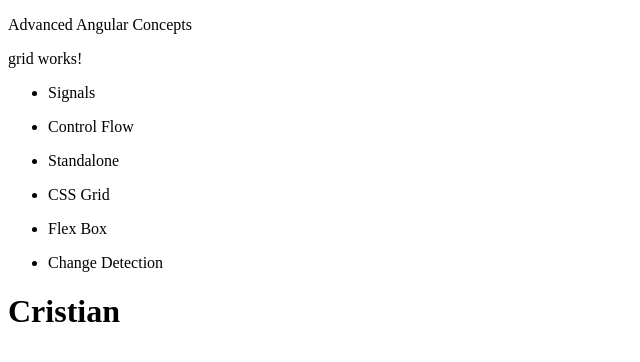
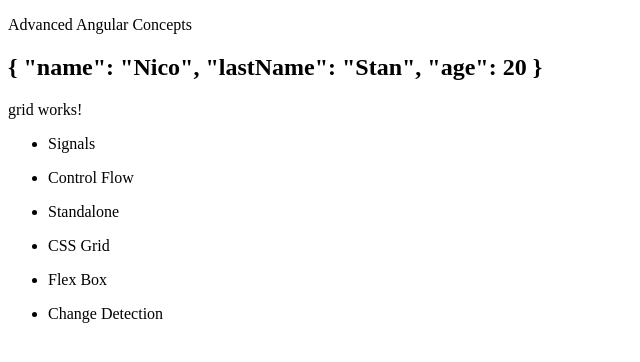
Before and after one commit to CristianSifuentes/angular-sketsh, an Angular app: page / in a window 1280 px wide. Shown: the top 362 px of the page, without its empty margins (0-640 px from the left). Built offline with nearby package versions, Linux system fonts and the light colour scheme.

Commit message:
Adding JsonPipe  into a imports

```diff
--- a/src/app/components/grid/grid.html
+++ b/src/app/components/grid/grid.html
@@ -1,8 +1,9 @@
+
+<h2>{{person | json }}</h2>
+
 <p>grid works!</p>
 <section>
     <ul *ngFor="let item of concepts">
         <li>{{item}}</li>
     </ul>
 </section>
-
-<h1>{{name}}</h1>
--- a/src/app/components/grid/grid.ts
+++ b/src/app/components/grid/grid.ts
@@ -1,9 +1,9 @@
-import { CommonModule, NgFor } from '@angular/common';
+import { CommonModule, NgFor, JsonPipe } from '@angular/common';
 import { Component } from '@angular/core';
 
 @Component({
   selector: 'app-grid',
-  imports: [NgFor],
+  imports: [NgFor, JsonPipe],
   templateUrl: './grid.html',
   styleUrl: './grid.scss',
 })
@@ -17,7 +17,11 @@ export class Grid {
     'Flex Box',
     'Change Detection'];
 
-    public name = 'Cristian';
+    public person = {
+      name: 'Nico',
+      lastName: 'Stan',
+      age: 20
+    };
 
 
 }
```
